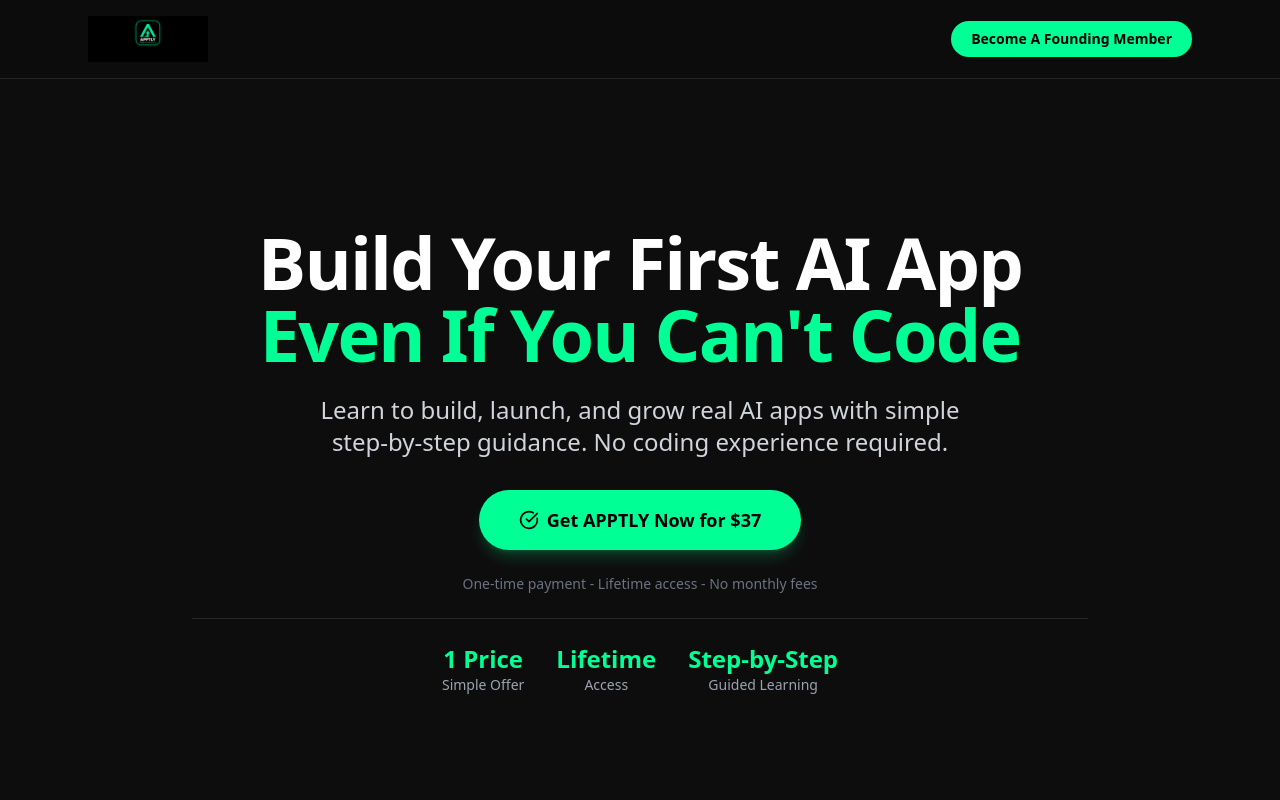
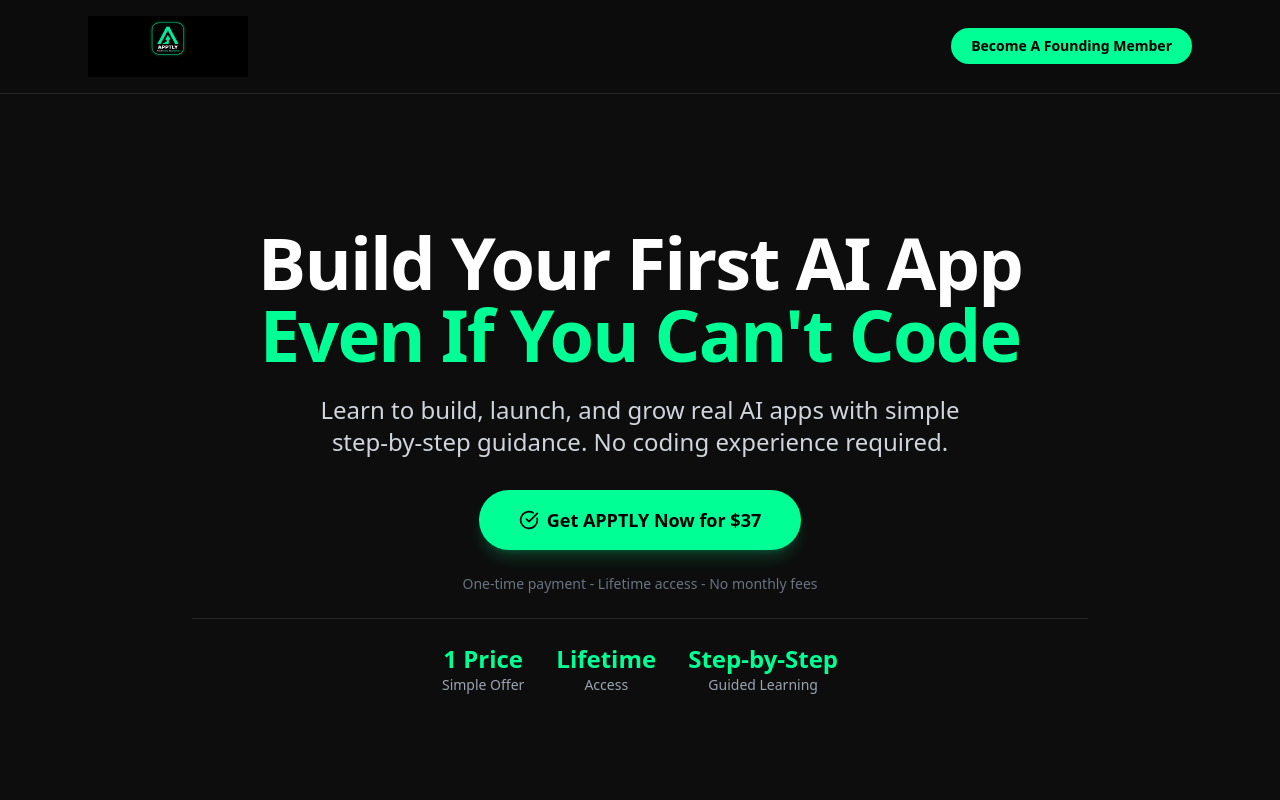
Before and after one commit to myapptly/apptly-website, a Next.js app: page / in a window 1280 px wide. Shown: the top 800 px of the page. Built offline with nearby package versions, Linux system fonts and the light colour scheme.

Commit message:
Update navbar logo

```diff
--- a/components/navbar.tsx
+++ b/components/navbar.tsx
@@ -9,8 +9,8 @@ export function Navbar() {
         <Image
           src="/small%20apptly%20logo.png"
           alt="APPTLY Logo"
-          width={120}
-          height={80}
+          width={160}
+          height={100}
           className="object-contain"
         />
         <a
```
